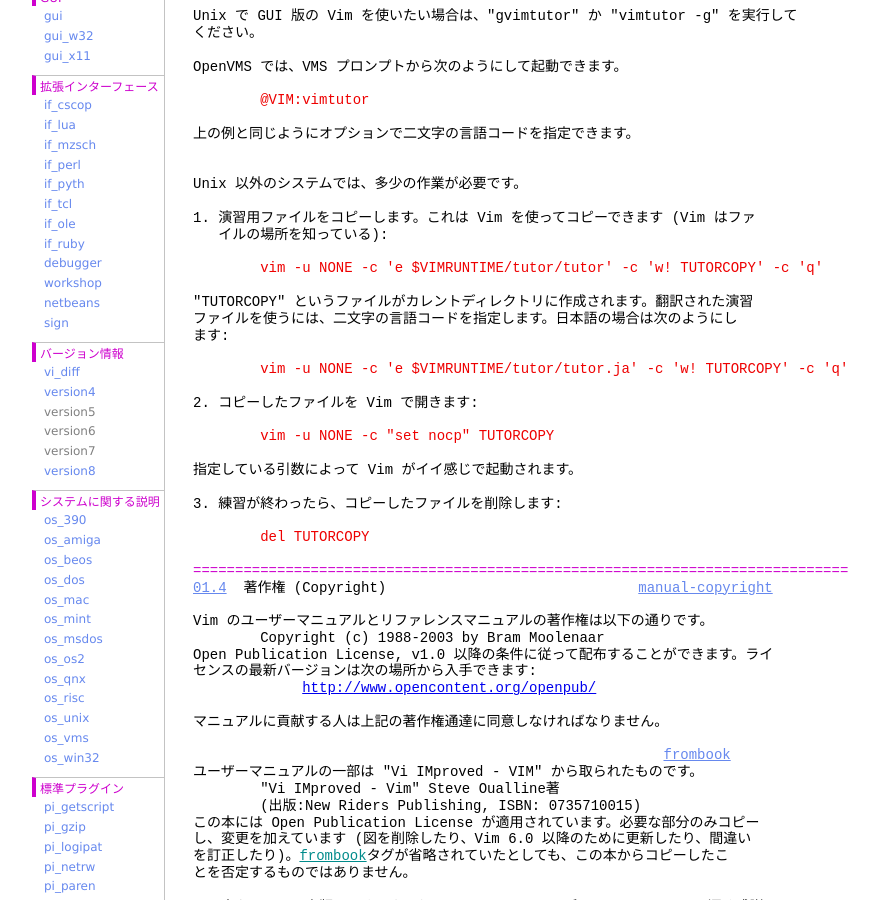
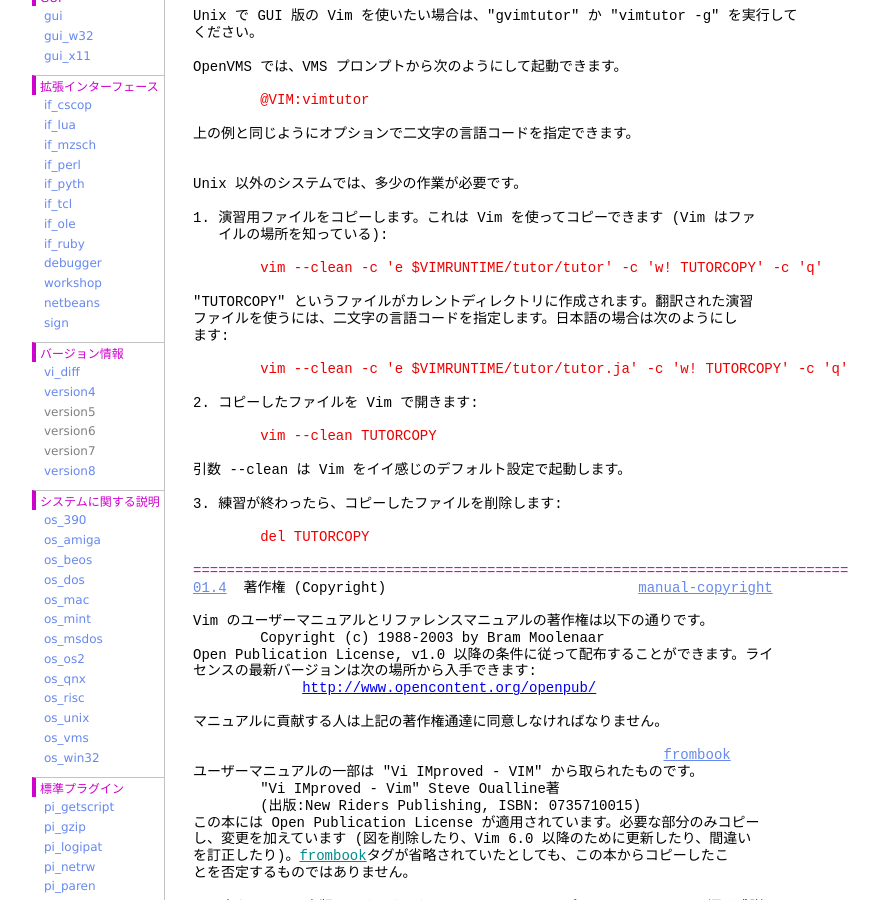
Before and after one commit to vim-jp/vimdoc-ja, a Jekyll site: the page built from usr_01.html, in a window 1280 px wide and 900 px high, scrolled down 2324 px. Shown: the whole window, without its empty margins (208-1087 px from the left). Built offline with Jekyll 4.4.1, drawn with Linux system fonts in a browser that asks for light colours; nearby versions of some CDN libraries; comment, search, counter and statistics services are not loaded; some of the changed text lies outside the part shown.

Commit message:
Generated by Travis JOB 705.1
https://travis-ci.org/vim-jp/vimdoc-ja-working/builds/276488749

```diff
--- a/usr_01.html
+++ b/usr_01.html
@@ -3,7 +3,7 @@
 helpname: 'usr_01'
 ---
 <div id='vimCodeElement'>
-<a class="Constant" href="usr_01.html" name="usr_01.txt">usr_01.txt</a>&nbsp;&nbsp;&nbsp;&nbsp;For&nbsp;<span class="Identifier">Vim バージョン 8.0.</span>&nbsp;&nbsp;Last change: 2010 Nov 03<br>
+<a class="Constant" href="usr_01.html" name="usr_01.txt">usr_01.txt</a>&nbsp;&nbsp;&nbsp;&nbsp;For&nbsp;<span class="Identifier">Vim バージョン 8.0.</span>&nbsp;&nbsp;Last change: 2017 Jul 15<br>
 <br>
 &nbsp;&nbsp;&nbsp;&nbsp;&nbsp;&nbsp;&nbsp;&nbsp;&nbsp;&nbsp;&nbsp;&nbsp;&nbsp;&nbsp;&nbsp;&nbsp;&nbsp;&nbsp;&nbsp;&nbsp; VIM USER MANUAL - by Bram Moolenaar<br>
 <br>
@@ -144,19 +144,19 @@
 1. 演習用ファイルをコピーします。これは Vim を使ってコピーできます (Vim はファ<br>
 &nbsp;&nbsp; イルの場所を知っている):<br>
 <br>
-<div class="helpExample">&nbsp;&nbsp;&nbsp;&nbsp;&nbsp;&nbsp;&nbsp;&nbsp;vim -u NONE -c 'e $VIMRUNTIME/tutor/tutor' -c 'w! TUTORCOPY' -c 'q'</div>
+<div class="helpExample">&nbsp;&nbsp;&nbsp;&nbsp;&nbsp;&nbsp;&nbsp;&nbsp;vim --clean -c 'e $VIMRUNTIME/tutor/tutor' -c 'w! TUTORCOPY' -c 'q'</div>
 <br>
 &quot;TUTORCOPY&quot; というファイルがカレントディレクトリに作成されます。翻訳された演習<br>
 ファイルを使うには、二文字の言語コードを指定します。日本語の場合は次のようにし<br>
 ます:<br>
 <br>
-<div class="helpExample">&nbsp;&nbsp;&nbsp;&nbsp;&nbsp;&nbsp;&nbsp;&nbsp;vim -u NONE -c 'e $VIMRUNTIME/tutor/tutor.ja' -c 'w! TUTORCOPY' -c 'q'</div>
+<div class="helpExample">&nbsp;&nbsp;&nbsp;&nbsp;&nbsp;&nbsp;&nbsp;&nbsp;vim --clean -c 'e $VIMRUNTIME/tutor/tutor.ja' -c 'w! TUTORCOPY' -c 'q'</div>
 <br>
 2. コピーしたファイルを Vim で開きます:<br>
 <br>
-<div class="helpExample">&nbsp;&nbsp;&nbsp;&nbsp;&nbsp;&nbsp;&nbsp;&nbsp;vim -u NONE -c &quot;set nocp&quot; TUTORCOPY</div>
+<div class="helpExample">&nbsp;&nbsp;&nbsp;&nbsp;&nbsp;&nbsp;&nbsp;&nbsp;vim --clean TUTORCOPY</div>
 <br>
-指定している引数によって Vim がイイ感じで起動されます。<br>
+引数 --clean は Vim をイイ感じのデフォルト設定で起動します。<br>
 <br>
 3. 練習が終わったら、コピーしたファイルを削除します:<br>
 <br>
```
